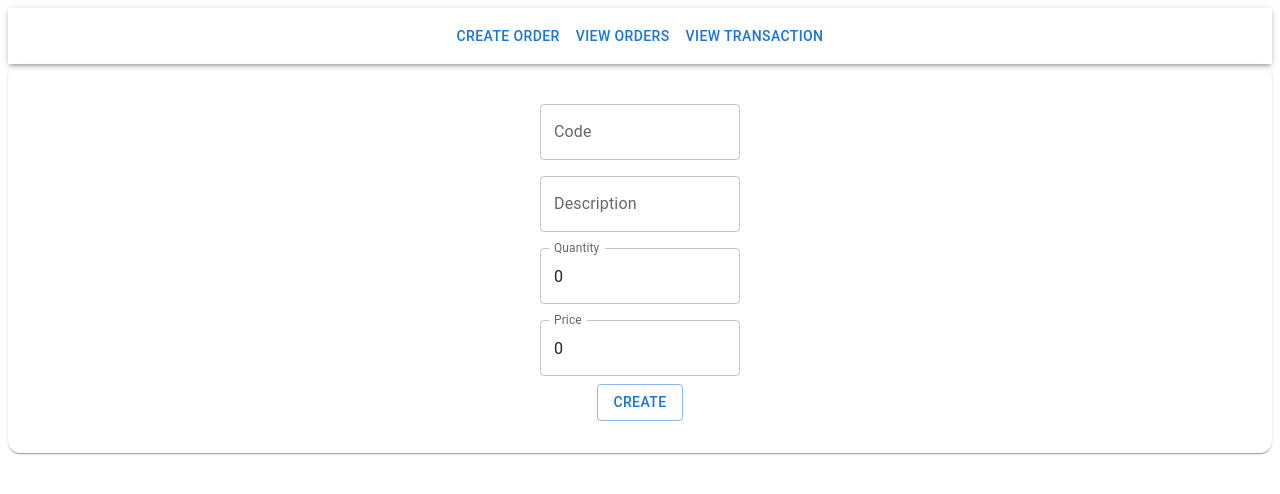
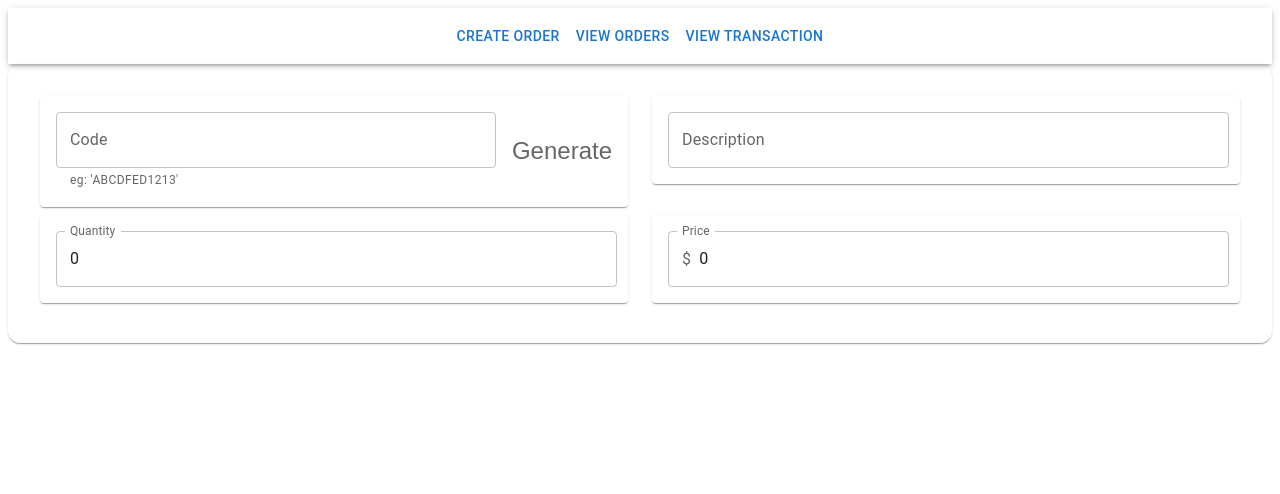
Before and after one commit to TanvirAlam/altapy-order-process, a React (Create React App) app in the folder frontend/: page /create-orders in a window 1280 px wide. Shown: the top 494 px of the page. Built offline with nearby package versions, Linux system fonts and the light colour scheme.

Commit message:
OrderFomr redesign

```diff
--- a/frontend/src/components/OrderForm.tsx
+++ b/frontend/src/components/OrderForm.tsx
@@ -1,9 +1,15 @@
 import React, { useState } from 'react';
+import { styled } from '@mui/material/styles';
 import Box from "@mui/material/Box";
 import TextField from '@mui/material/TextField';
 import Button from '@mui/material/Button';
 import axiosRequest from "../services/axios-request";
 import INewOrder from "../types/newOrder.type";
+import Grid from '@mui/material/Grid';
+import Paper from '@mui/material/Paper';
+import IconButton from "@mui/material/IconButton";
+import InputAdornment from '@mui/material/InputAdornment';
+import Collapse from '@mui/material/Collapse';
 
 const OrderForm: React.FC = () => {
     const [code, setCode] = useState('');
@@ -11,6 +17,7 @@ const OrderForm: React.FC = () => {
     const [quantity, setQuantity] = useState(0);
     const [price, setPrice] = useState(0);
     const [isSubmitted, setIsSubmitted] = useState(false);
+    const [isFromValidated, setFromValidated] = useState(false);
 
     const handleSubmitForm = async (event: React.FormEvent<HTMLFormElement>) => {
         event.preventDefault();
@@ -34,6 +41,13 @@ const OrderForm: React.FC = () => {
             });
     }
 
+    const Item = styled(Paper)(({ theme }) => ({
+        ...theme.typography.body2,
+        padding: theme.spacing(1),
+        textAlign: 'center',
+        color: theme.palette.text.secondary,
+    }));
+
     return (
         <div>
             <Box component="form" noValidate autoComplete="off" onSubmit={handleSubmitForm} sx={{
@@ -48,71 +62,67 @@ const OrderForm: React.FC = () => {
                 padding: '2rem',
                 '& .MuiTextField-root': { m: 1, width: '25ch' },
             }}>
-                <div>
+                <Grid container rowSpacing={1} columnSpacing={{ xs: 1, sm: 2, md: 3 }}>
+                    <Grid item xs={6}>
+                        <Item sx={{ display: 'flex', flexDirection: 'row', justifyContent: 'center'}}>
                             <TextField
                                 id="code"
                                 label="Code"
-                        multiline
-                        maxRows={4}
                                 value={code}
-                        onChange={(
-                            ev: React.ChangeEvent<HTMLInputElement>,
-                        ): void => {
-                            setCode(ev.target.value);
-                        }}
+                                style={{width: '98%'}}
+                                helperText="eg: 'ABCDFED1213'"
                             />
-                </div>
-                <div>
+                            <IconButton color="inherit" onClick={() => console.log('sdfsdf')}>
+                                Generate
+                            </IconButton>
+                        </Item>
+
+                    </Grid>
+                    <Grid item xs={6}>
+                        <Item>
                             <TextField
                                 id="description"
                                 label="Description"
                                 multiline
                                 maxRows={4}
                                 value={description}
-                        onChange={(
-                            ev: React.ChangeEvent<HTMLInputElement>,
-                        ): void => {
-                            setDescription(ev.target.value);
-                        }}
+                                style={{width: '98%'}}
                             />
-                </div>
-                <div>
+                        </Item>
+                    </Grid>
+                    <Grid item xs={6}>
+                        <Item>
                             <TextField
                                 id="quantity"
                                 label="Quantity"
                                 type="number"
-                        multiline
-                        maxRows={4}
                                 value={quantity}
-                        onChange={(
-                            ev: React.ChangeEvent<HTMLInputElement>,
-                        ): void => {
-                            setQuantity(
-                                parseInt(ev.target.value, 10),
-                            );
-                        }}
+                                style={{width: '98%'}}
                             />
-                </div>
-                <div>
+                        </Item>
+                    </Grid>
+                    <Grid item xs={6}>
+                        <Item>
                             <TextField
                                 id="price"
                                 label="Price"
                                 type="number"
-                        multiline
-                        maxRows={4}
+                                InputProps={{
+                                    startAdornment: <InputAdornment position="start">$</InputAdornment>,
+                                }}
+                                style={{width: '98%'}}
                                 value={price}
-                        onChange={(
-                            ev: React.ChangeEvent<HTMLInputElement>,
-                        ): void => {
-                            setPrice(
-                                parseInt(ev.target.value, 10),
-                            );
-                        }}
                             />
-                </div>
-                <div>
+                        </Item>
+                    </Grid>
+                    <Grid item xs={12}>
+                        <Collapse in={isFromValidated}>
+                            <Item>
                                 <Button variant="outlined" type="submit">Create</Button>
-                </div>
+                            </Item>
+                        </Collapse>
+                    </Grid>
+                </Grid>
             </Box>
         </div>
     );
```
Lines whose indentation alone changed are shown as unchanged.
